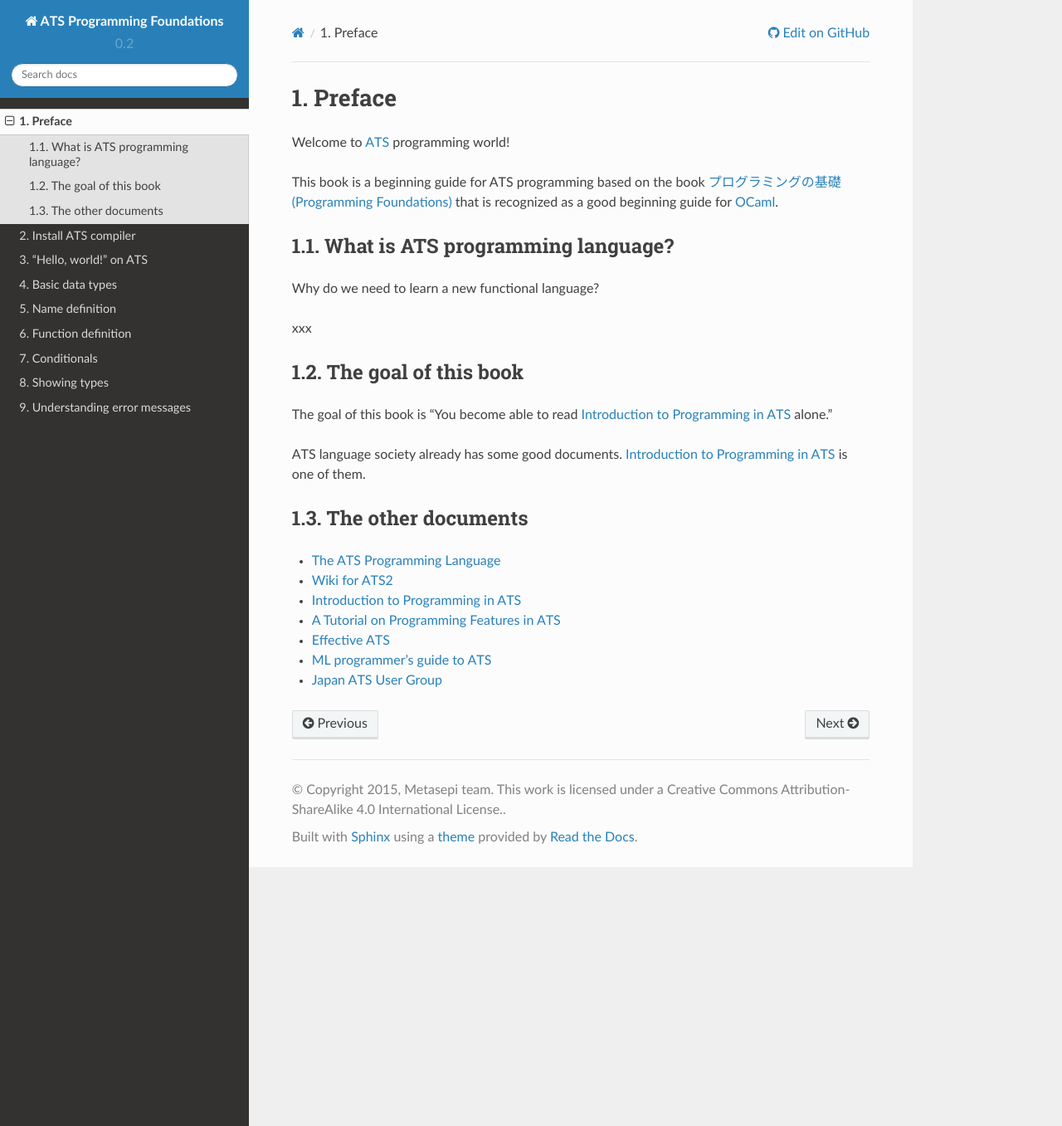
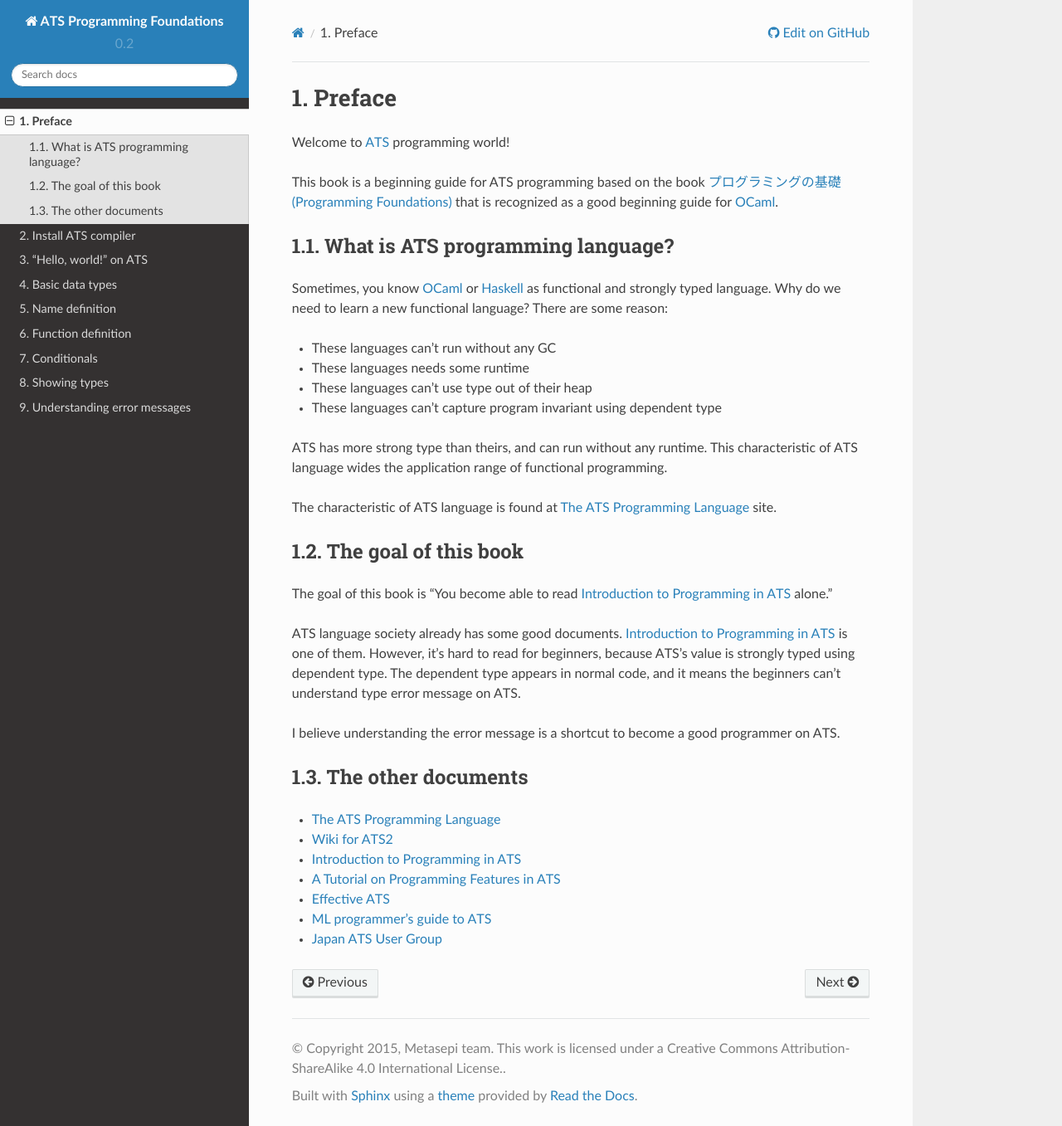
Before and after one commit to jats-ug/ATS_Foundations, a Sphinx documentation site: the page built from source/preface.rst, in a window 1280 px wide and 1357 px high. Shown: the whole window at 83% size. Built offline with Sphinx 7.4.7 and the Read the Docs theme 2.0.0, drawn with Linux system fonts in a browser that asks for light colours.

Commit message:
Explain ATS language more

```diff
--- a/source/preface.rst
+++ b/source/preface.rst
@@ -7,15 +7,27 @@ Welcome to ATS_ programming world!
 This book is a beginning guide for ATS programming based on the book `プログラミングの基礎 (Programming Foundations)`_ that is recognized as a good beginning guide for `OCaml`_.
 
 .. _ATS: http://www.ats-lang.org/
-.. _OCaml: https://ocaml.org/
 .. _`プログラミングの基礎 (Programming Foundations)`: http://pllab.is.ocha.ac.jp/~asai/book/Top.html
 
 What is ATS programming language?
 =================================
 
+Sometimes, you know OCaml_ or Haskell_ as functional and strongly typed language.
 Why do we need to learn a new functional language?
+There are some reason:
 
-xxx
+* These languages can't run without any GC
+* These languages needs some runtime
+* These languages can't use type out of their heap
+* These languages can't capture program invariant using dependent type
+
+ATS has more strong type than theirs, and can run without any runtime.
+This characteristic of ATS language wides the application range of functional programming.
+
+.. _OCaml: https://ocaml.org/
+.. _Haskell: http://haskell.org/
+
+The characteristic of ATS language is found at `The ATS Programming Language`_ site.
 
 The goal of this book
 =====================
@@ -24,6 +36,10 @@ The goal of this book is "You become able to read `Introduction to Programming i
 
 ATS language society already has some good documents.
 `Introduction to Programming in ATS`_ is one of them.
+However, it's hard to read for beginners, because ATS's value is strongly typed using dependent type.
+The dependent type appears in normal code, and it means the beginners can't understand type error message on ATS.
+
+I believe understanding the error message is a shortcut to become a good programmer on ATS.
 
 The other documents
 ===================
```
